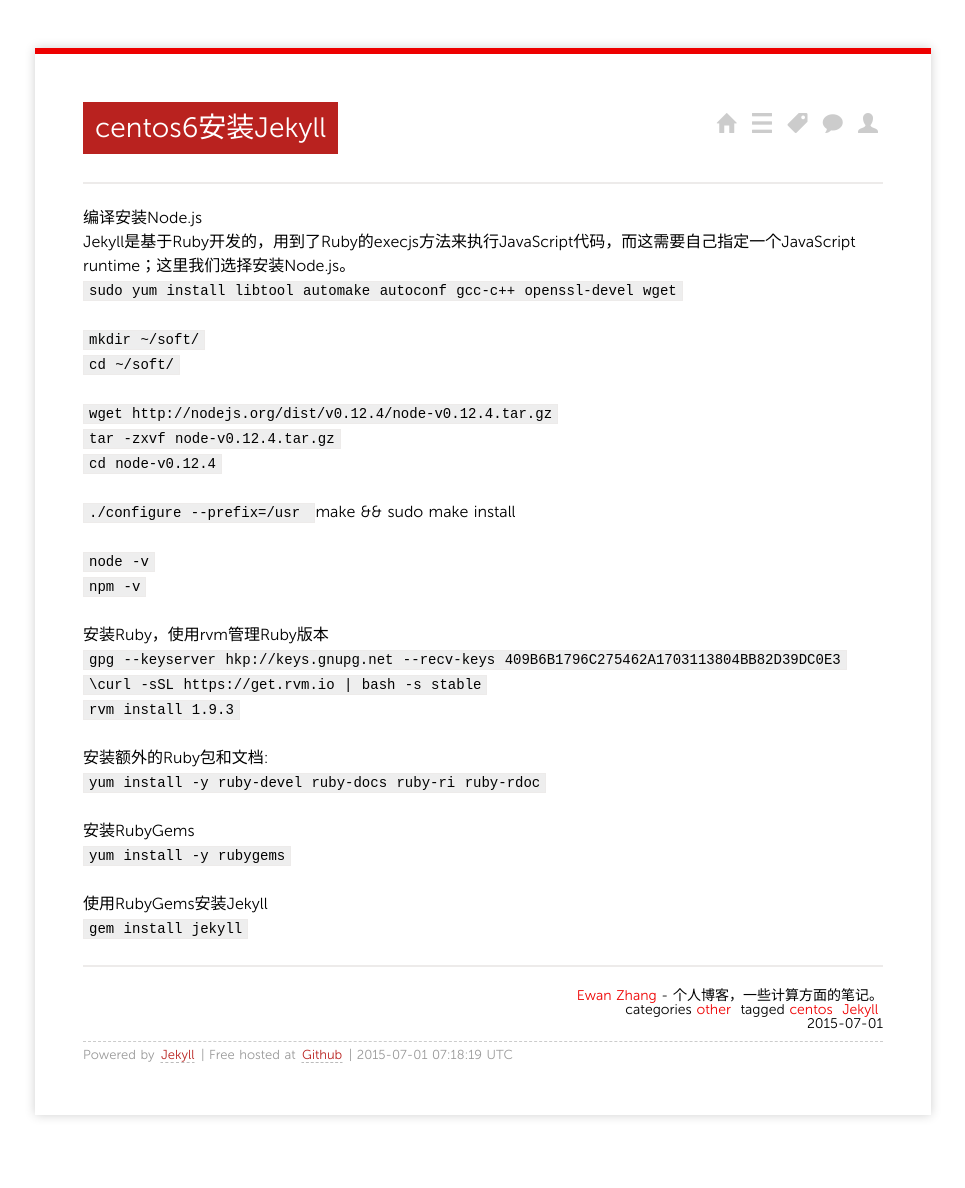
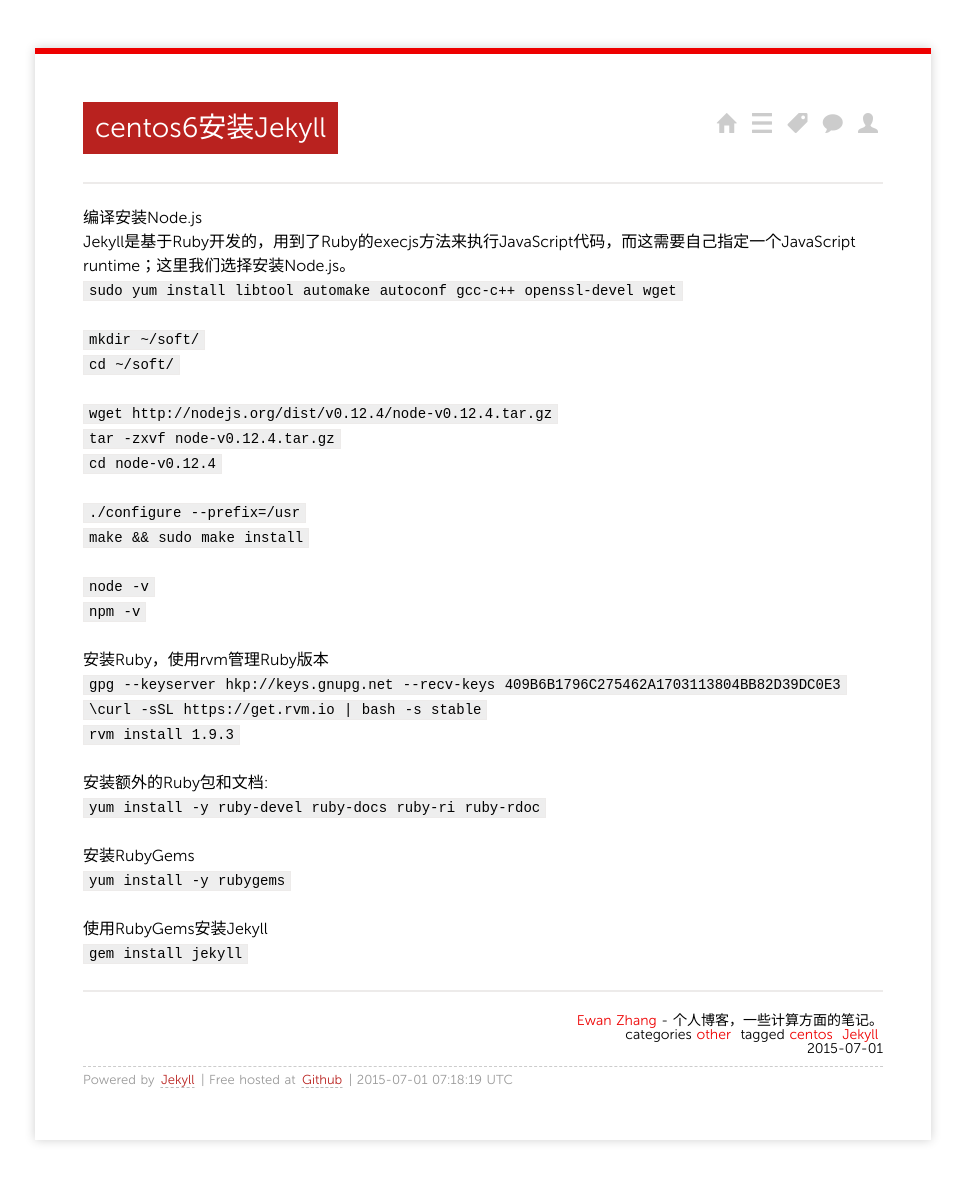
Before and after one commit to EwanZhang/Bolg, a Jekyll site: the page built from _posts/2015/2015-07-01-Set-up.md, in a window 1280 px wide. Shown: the whole page, without its empty margins (157-1122 px from the left). Built offline with Jekyll 4.4.1, drawn with Linux system fonts in a browser that asks for light colours; nearby versions of some CDN libraries; Markdown is read by kramdown in place of the engine named in the settings; comment, search, counter and statistics services are not loaded; before the commit the page ends 1163 px from its top, so only the background shows below that.

Commit message:
Update 2015-07-01-Set-up.md

```diff
--- a/_posts/2015/2015-07-01-Set-up.md
+++ b/_posts/2015/2015-07-01-Set-up.md
@@ -19,8 +19,8 @@
 `tar -zxvf node-v0.12.4.tar.gz`
 `cd node-v0.12.4`
 
-`./configure --prefix=/usr
-`make && sudo make install
+`./configure --prefix=/usr`
+`make && sudo make install`
 
 `node -v`
 `npm -v`
```
